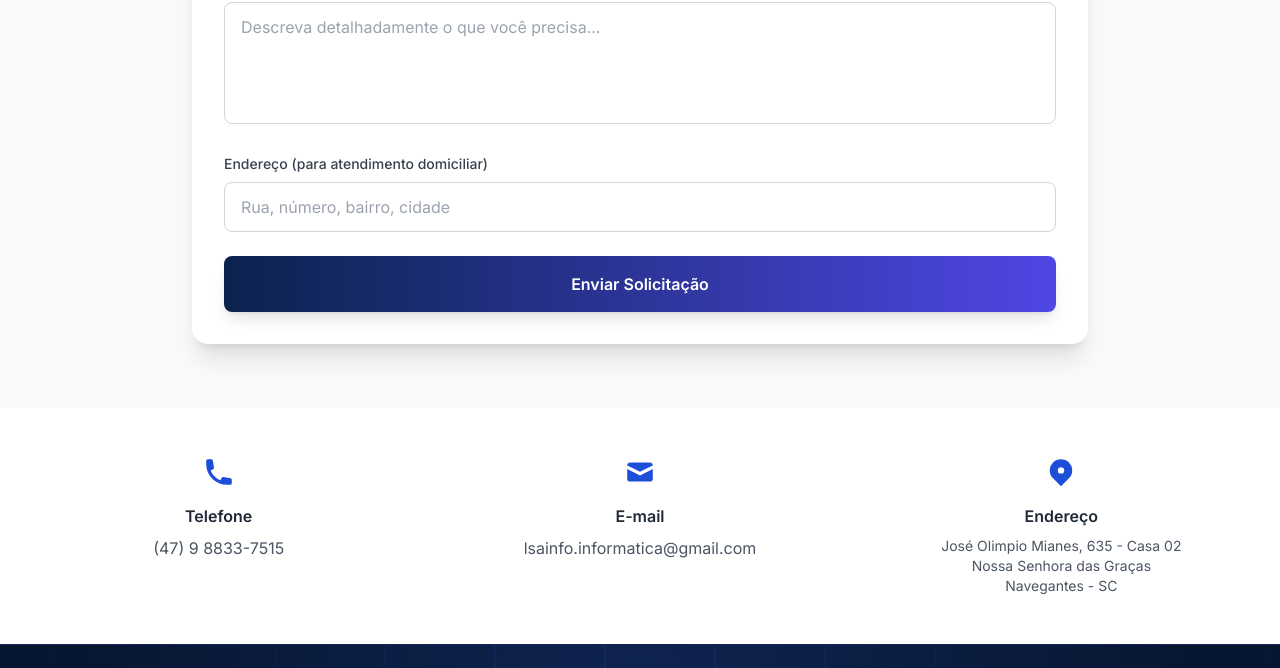
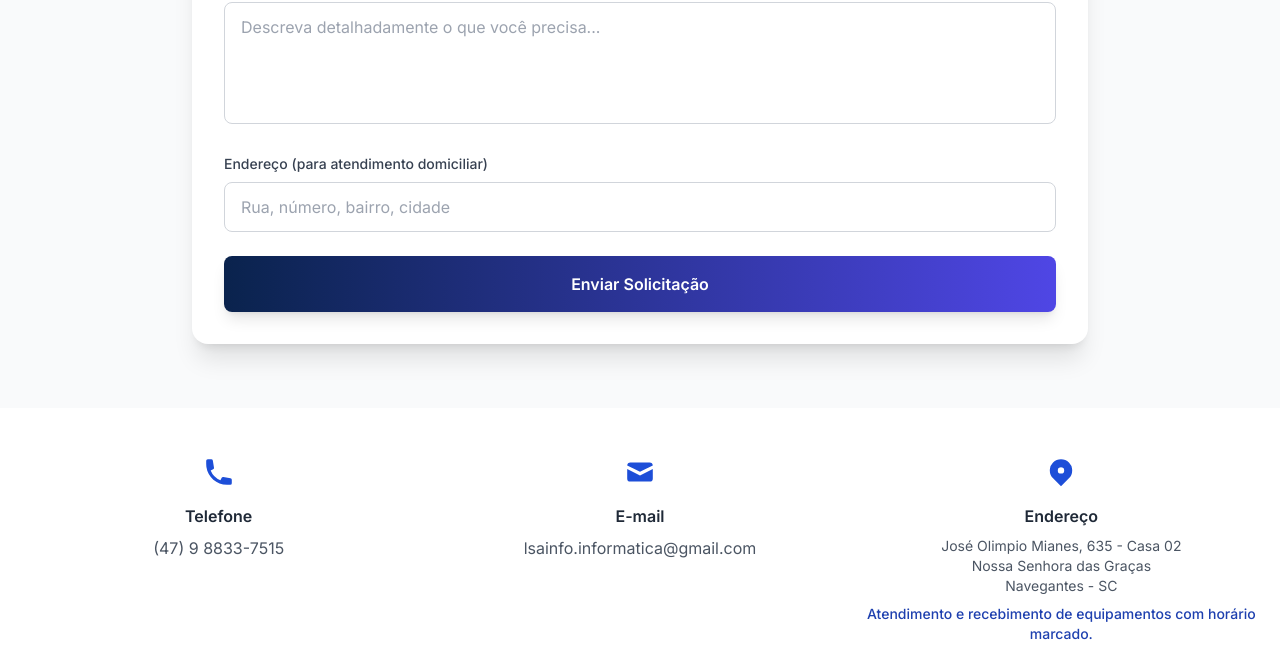
Before and after one commit to lsainfo/Servicos, a plain HTML site: page index.html in a window 1280 px wide. Shown: the part 1819-2487 px from the top of the page. Drawn offline with nearby package versions, Linux system fonts and the light colour scheme.

```diff
--- a/index.html
+++ b/index.html
@@ -268,7 +268,8 @@
                     <p class="text-gray-600 text-sm">
                         José Olimpio Mianes, 635 - Casa 02<br>
                         Nossa Senhora das Graças<br>
-                        Navegantes - SC
+                        Navegantes - SC<br>
+                        <span class="block mt-2 font-medium text-blue-800">Atendimento e recebimento de equipamentos com horário marcado.</span>
                     </p>
                 </div>
             </div>
```
